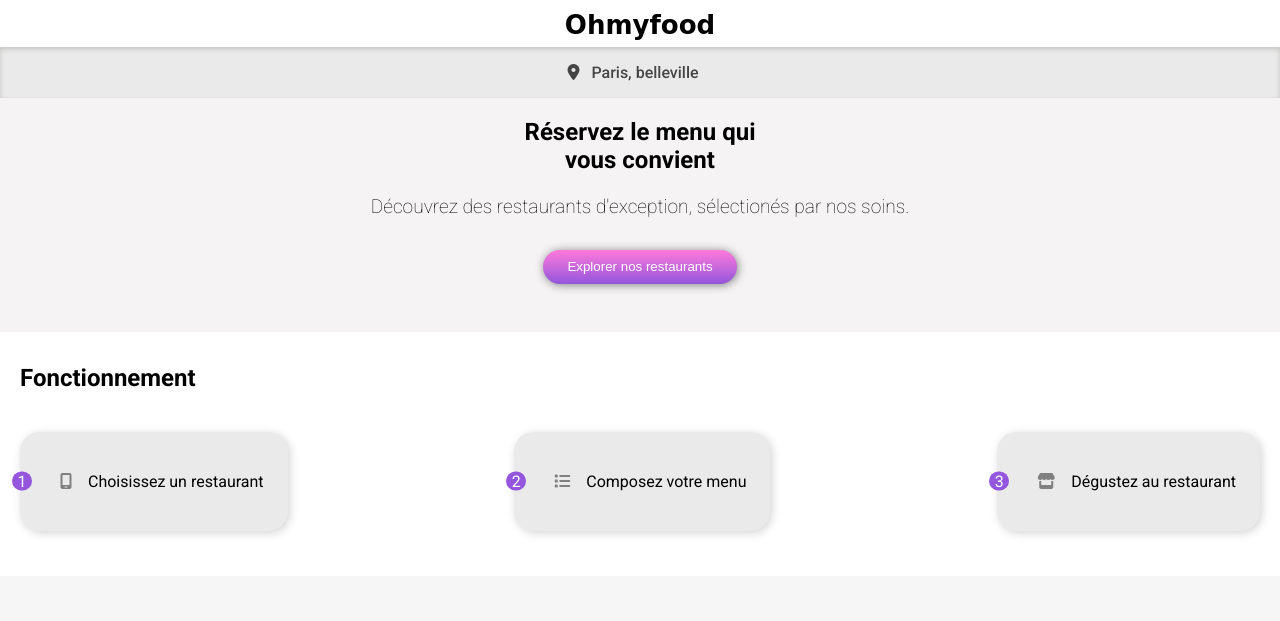
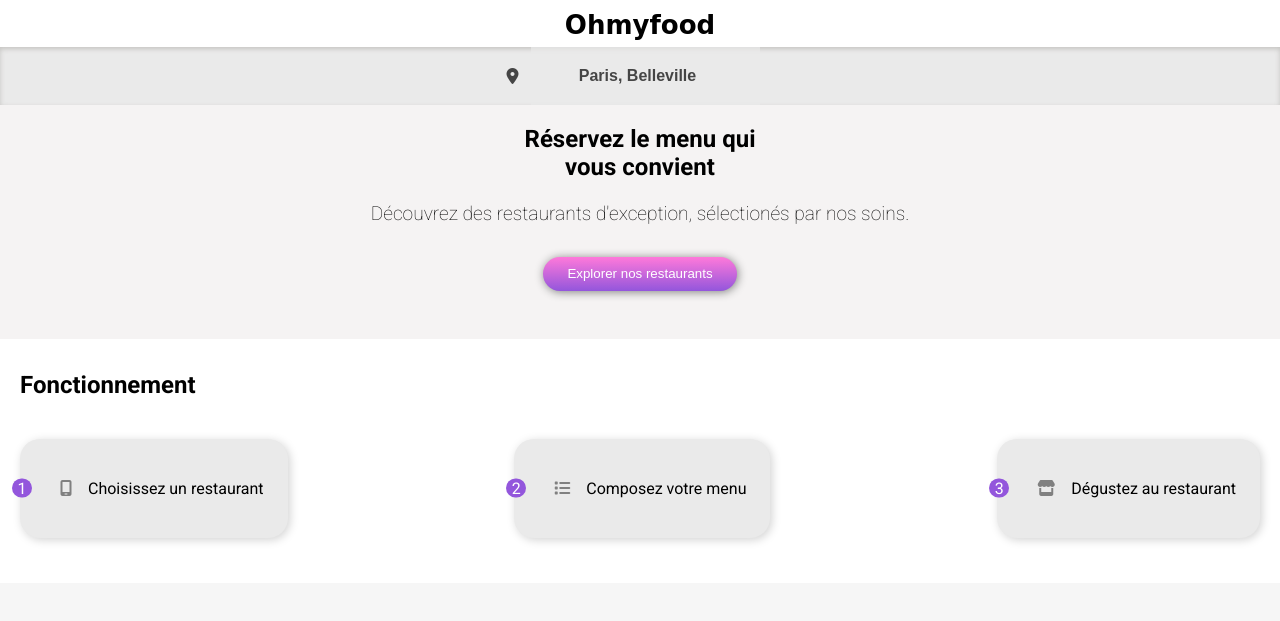
Before and after one commit to SamTSK/OhMyFood-Projet3-0C, a website: page index.html in a window 1280 px wide. Shown: the top 621 px of the page. Drawn offline with Linux system fonts and the light colour scheme; a web font is replaced by a local one.

Commit message:
accueil.html to index.html

```diff
--- a/accueil.html
+++ b/index.html
@@ -33,16 +33,20 @@
         <h1>Ohmyfood</h1>
       </div>
     </header>
+    <form action="">
       <div class="localisation">
         <div class="localisation__bloc">
           <div class="localisation__icon">
             <i class="fa-solid fa-location-dot"></i>
           </div>
           <div class="localisation__placeholder">
-            <p>Paris, belleville</p>
+            <input type="search" value="Paris, Belleville" placeholder="Paris, belleville" >
           </div>
         </div>
       </div>
+
+    </form>
+
 
       <!-- Section A propos -->
       <section>
```
